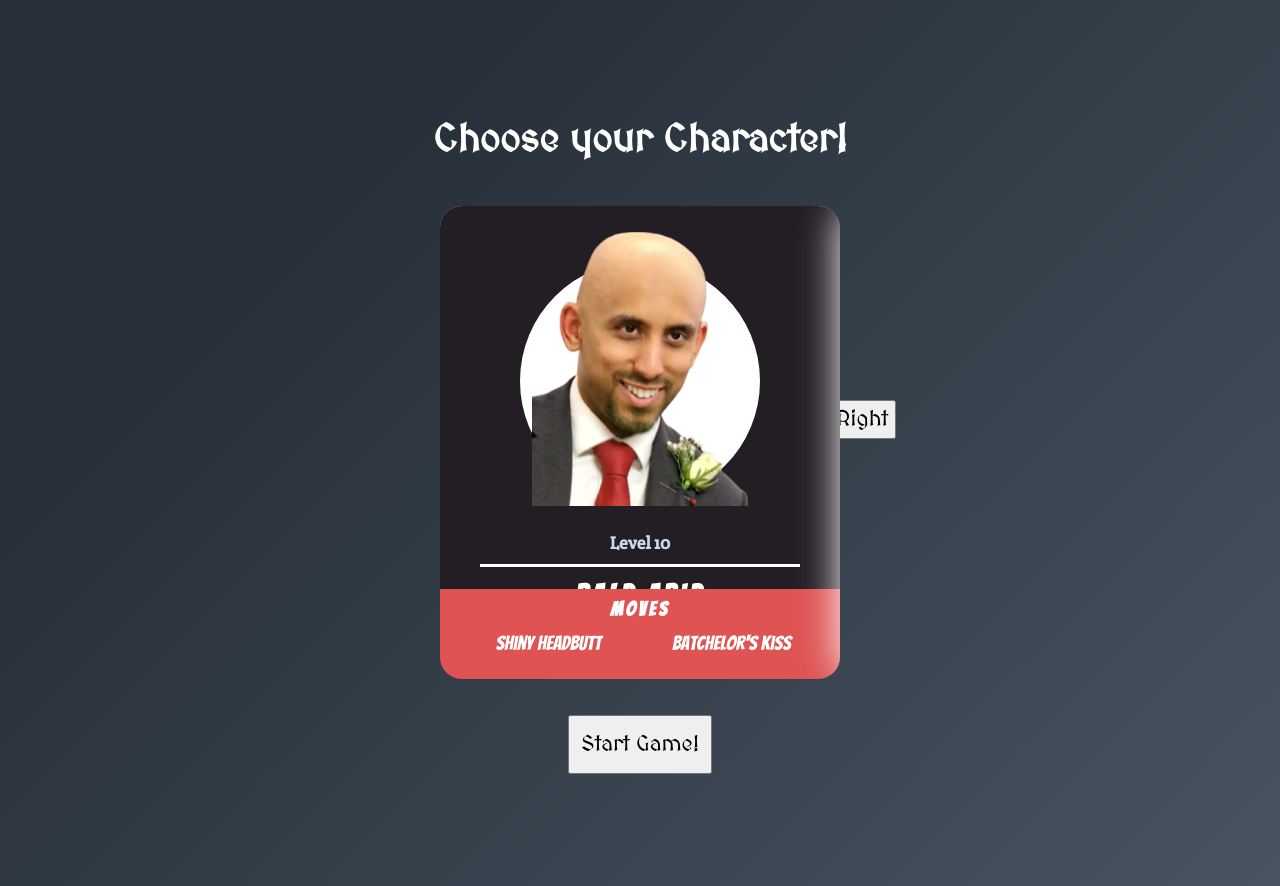
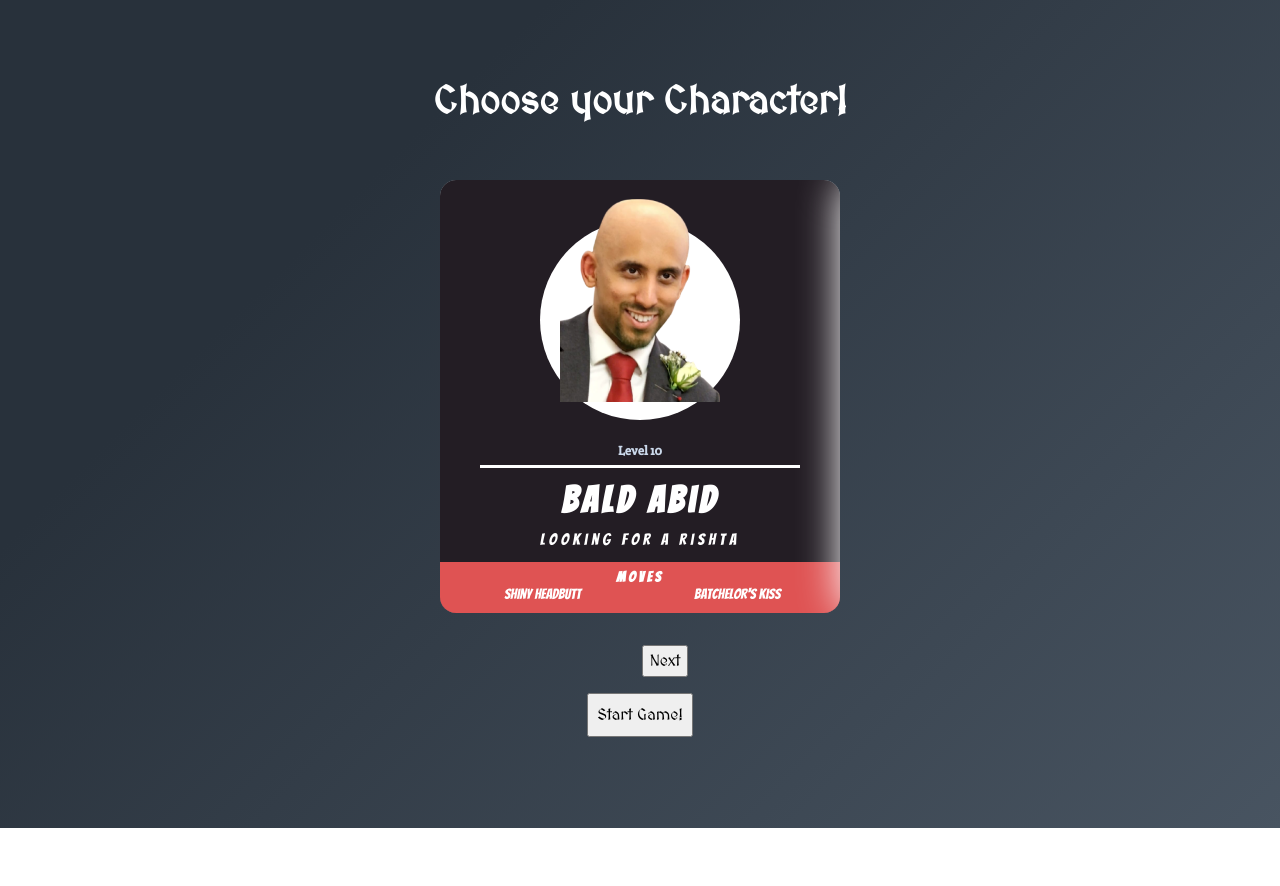
Before and after one commit to Tales-1/RPG-Game, a plain HTML site: page index.html in a window 1280 px wide. After the commit the page ends 828 px from the top, so only its background shows below. Drawn offline with Linux system fonts and the light colour scheme.

Commit message:
🎨 Updated styling

```diff
--- a/index.html
+++ b/index.html
@@ -15,14 +15,16 @@
         <div class="gc--pagestyles" id="first-page">
 
         <h1 class="gc__title gc--white">Choose your Character!</h1>
-        <button id="rightBtn">Right</button>
-        <button id="leftBtn" class="hidden">Left</button>
 
         <div class="gc__track-container">
             <div class="gc__cardcontainer track" id="card-container">
 
             </div>
          </div>
+         <div class="btn_container">
+            <button id="leftBtn" class="hidden">Prev</button>
+            <button id="rightBtn">Next</button>
+        </div>
         <button id="start-game">
             Start Game!
         </button>
--- a/style.css
+++ b/style.css
@@ -44,7 +44,7 @@ body {
   min-height: 100vh;
   text-rendering: optimizeSpeed;
   line-height: 1.5;
-  font-size: clamp(16px,2vw,22px);
+  font-size: 16px;
   font-family: 'MedievalSharp', cursive;
 
 
@@ -99,15 +99,15 @@ select {
 
 .gc--pagestyles{
     display: grid;
+    grid-template-rows: repeat(4,auto);
     place-items: center;
     gap: 2em;
 
 }
 
 #first-page{
-    height: 100vh;
     margin-top: .3em;
-
+   height: 95vh;
 }
 
 #second-page{
@@ -149,17 +149,21 @@ select {
   margin-bottom: 4em;
 
 }
-#rightBtn{
-    position: absolute;
-    right: 30%;
-    top: 50%;
+
+.btn_container{
+    display: flex;
+    align-self: flex-start;
+    justify-content: center;
+    height: 2em;
+    width: 50%;
+}
+/* #rightBtn{
+
 }
 #leftBtn{
-    position: absolute;
-    top: 50%;
-    left: 30%;
 
-}
+
+} */
 
 /* CARD STYLES */
 
@@ -189,7 +193,6 @@ select {
 .gc__card--styles{
     font-family: 'Crete Round', serif;
     color:white;
-
     border-radius: 1em;
     background: #231d24;
     box-shadow: 0px 0px 40px #fff;
@@ -222,7 +225,7 @@ select {
     margin-top: 2.5em;
     display: flex;
     justify-content: center;
-    width: 60%;
+    width: 50%;
     aspect-ratio: 1/1;
     align-items: flex-start;
     background-color: #FFF;
@@ -232,7 +235,7 @@ select {
 .img{
     position: absolute;
     top: -1.3em;
-    width: 90%;
+    width: 80%;
 }
 
 .info-container{
@@ -266,7 +269,7 @@ select {
 
 .card__name{
     font-family: 'Bangers', cursive;
-    font-size: clamp(1.3em, 2vw, 1.6em);
+    font-size: 1.3em;
     letter-spacing: 4px;
 }
 
@@ -300,7 +303,7 @@ select {
     width: 100%;
     background-color: #df5353;
     font-size: .9em;
-    padding: 1em;
+    padding: .5em;
     gap: .3em;
 }
 
@@ -382,7 +385,7 @@ select {
 
 
     .gc--pagestyles{
-        gap: 0em;
+        gap: 2em;
 
     }
     .gc__cardcontainer{
@@ -425,6 +428,13 @@ select {
         padding:.5em .2em 1.2em;
     }
 
+    .card__name{
+        font-size: 2.3em;
+    }
+
+    .descriptor{
+        font-size: 1em;
+    }
 }
 
 
@@ -435,8 +445,11 @@ select {
 
 
 #start-game{
+    position: relative;
+    bottom: 3em;
+    align-self: flex-start;
     padding: .5em;
-    margin-bottom: 3em;
+    margin-bottom: 8sem;
     height: fit-content;
 }
 
```
